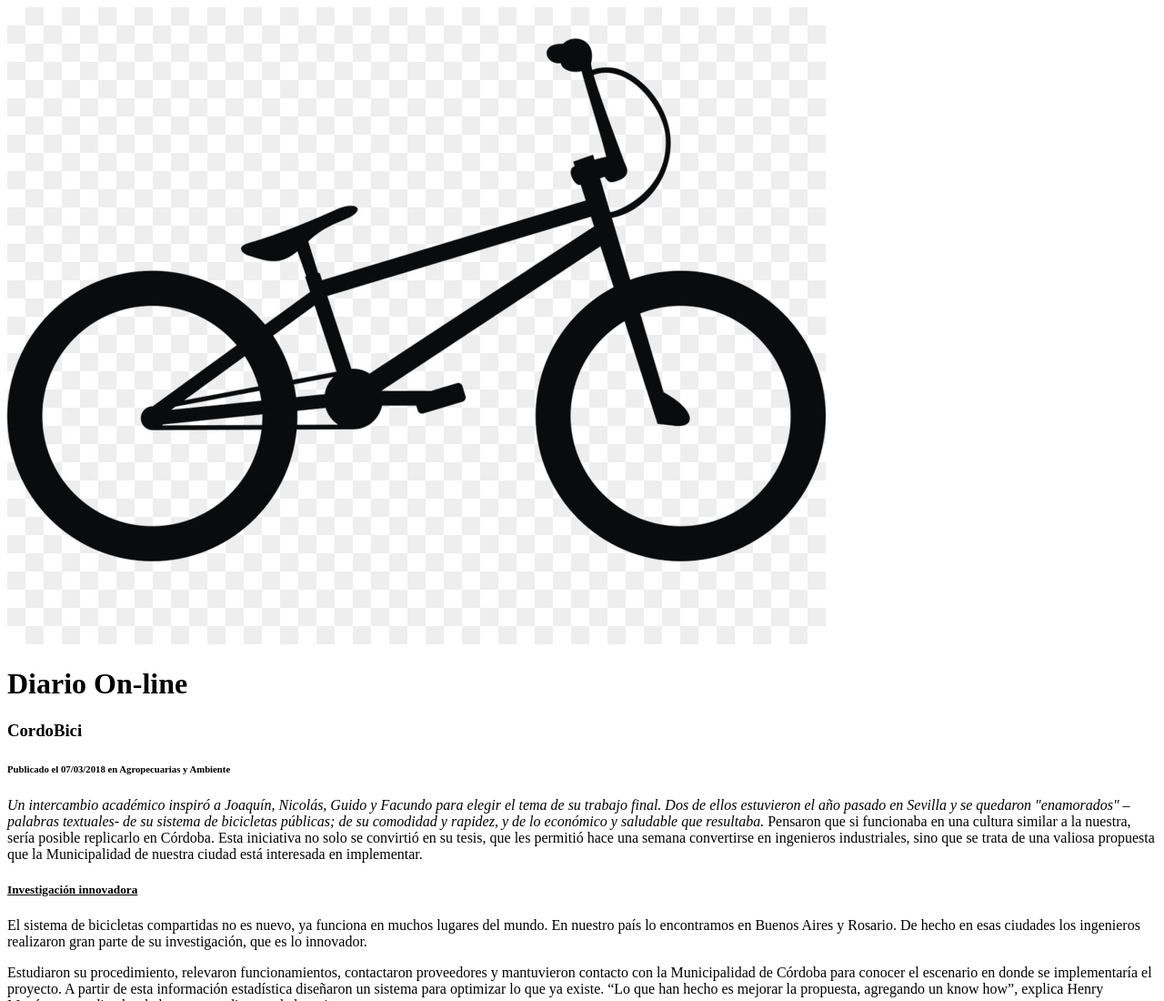
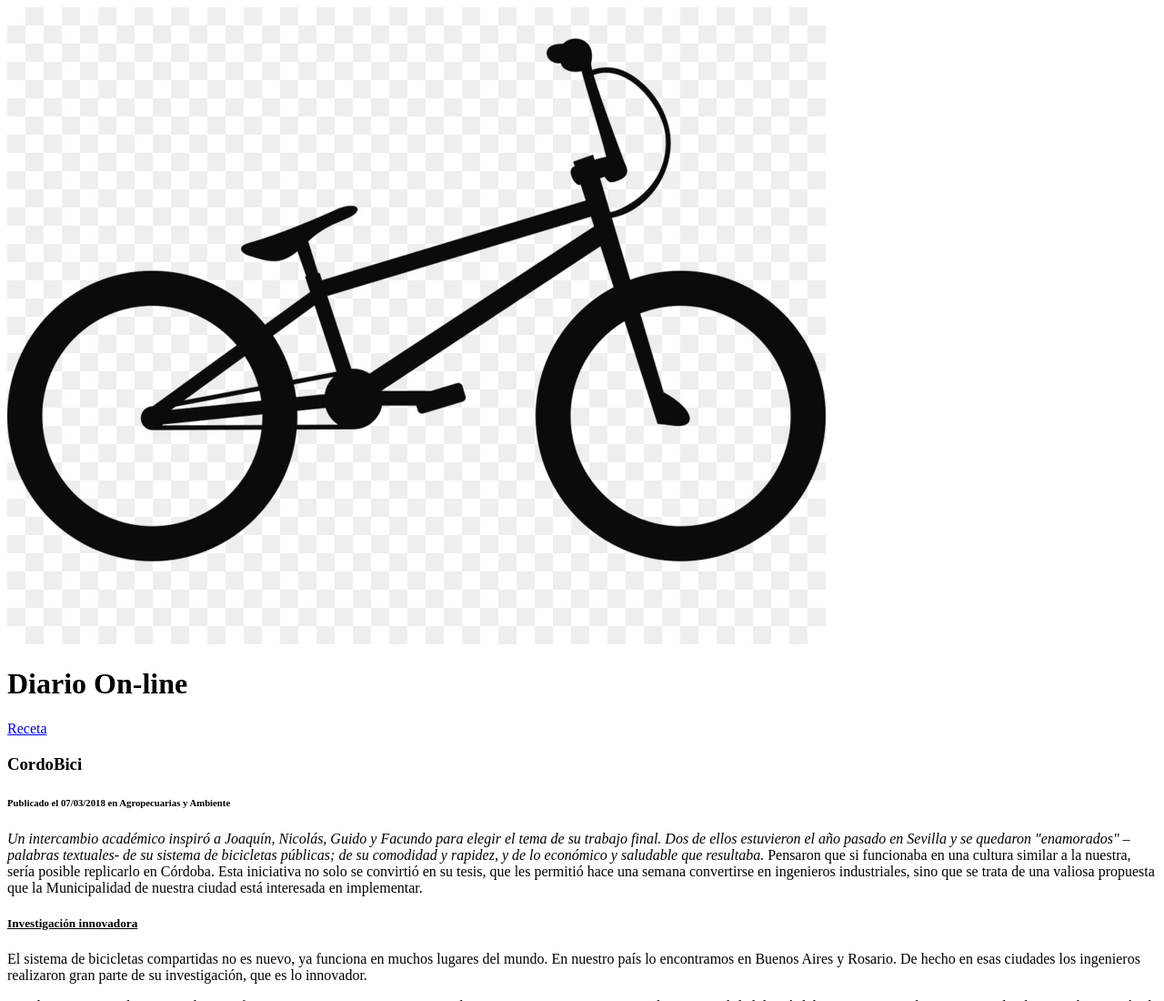
Before and after one commit to UCC-LabCompu2/ejercicios2022-lautarocorrea1, a plain HTML site: page Ejercicios-HTML/ej_noticia.html in a window 1280 px wide. Shown: the top 1100 px of the page at 91% size. Drawn offline with Linux system fonts and the light colour scheme.

Commit message:
Se realizo ejercicio Link

```diff
--- a/Ejercicios-HTML/ej_noticia.html
+++ b/Ejercicios-HTML/ej_noticia.html
@@ -11,7 +11,9 @@
     <img src="imagenes/bike.jpg">
     <h1>Diario On-line</h1>
 </header>
-
+<nav>
+    <a href="ej_listas.html">Receta</a>
+</nav>
 
 <section>
     <h3><b>CordoBici</b></h3>
```
